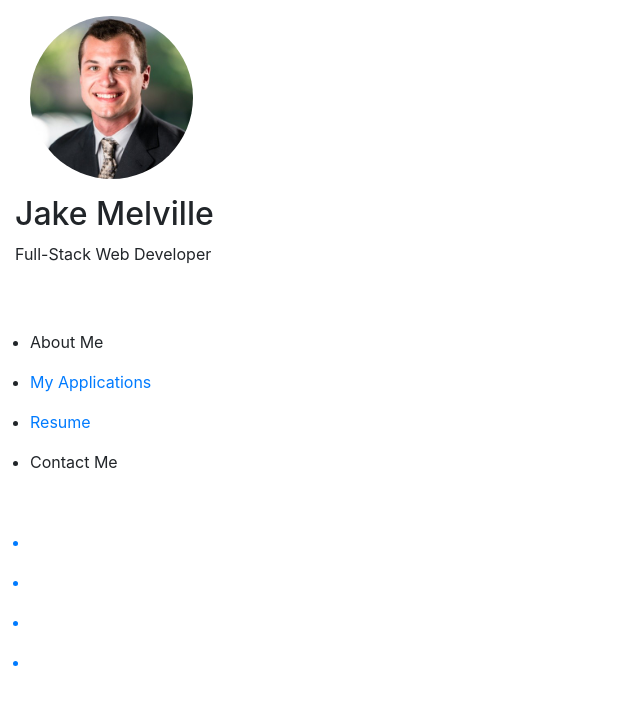
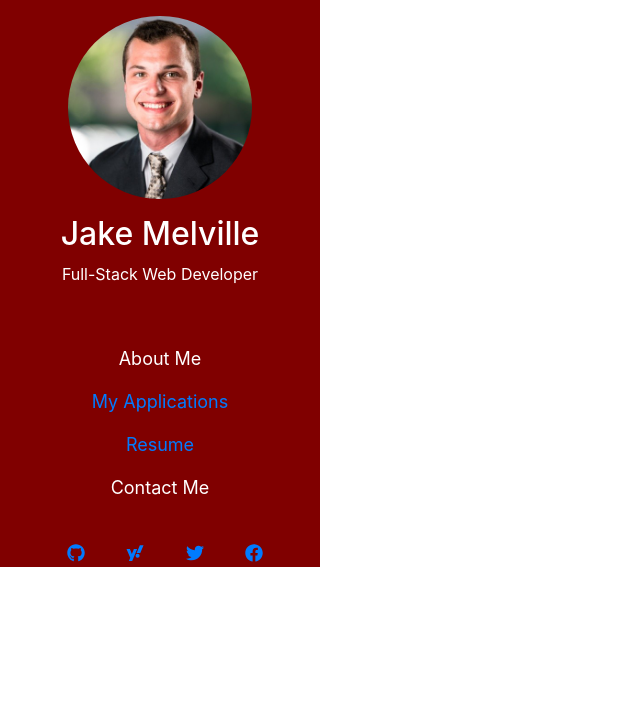
Before and after one commit to JakeMelville/portfolio-react, a React (Create React App) app in the folder portfolio/: page / in a window 1280 px wide. Shown: the top 704 px of the page, without its empty margins (0-640 px from the left). Built offline with nearby package versions, Linux system fonts and the light colour scheme; the HTML template or start-up script is replaced by a standard one.

Commit message:
created contact component and added to the aside component

```diff
--- a/portfolio/package.json
+++ b/portfolio/package.json
@@ -3,6 +3,9 @@
   "version": "0.1.0",
   "private": true,
   "dependencies": {
+    "@fortawesome/fontawesome-svg-core": "^1.2.35",
+    "@fortawesome/free-brands-svg-icons": "^5.15.3",
+    "@fortawesome/react-fontawesome": "^0.1.14",
     "@testing-library/jest-dom": "^5.11.10",
     "@testing-library/react": "^11.2.6",
     "@testing-library/user-event": "^12.8.3",
--- a/portfolio/src/components/Aside/index.js
+++ b/portfolio/src/components/Aside/index.js
@@ -1,30 +1,22 @@
 import React from 'react'
 import ProfPic from './images/profile.jpeg'
 import Nav from '../Nav'
+import Contact from '../Contact'
+import './style.css'
 
 function Aside() {
     return (
         <div>
-            <div id="side" className="col-3 h-100">
-                <img src={ProfPic} className="mt-3 col-8 rounded-circle center-block" alt=''/>
-                <h2 className="mt-3">Jake Melville</h2>
-                <p className="mb-3 pb-3">Full-Stack Web Developer</p>
+            <div id="side" className="col-3 h-100" style={{
+                backgroundColor: 'maroon'
+            }}>
+                <div className='row justify-content-center'>
+                    <img id='prof' src={ProfPic} className="mt-3 col-8 rounded-circle" alt='' />
+                </div>
+                <h2 className="mt-3 text-center">Jake Melville</h2>
+                <p className="mb-3 pb-3 text-center">Full-Stack Web Developer</p>
                 <Nav />
-                <ul className="col-12 w-100">
-                    <a href="https://github.com/JakeMelville" target="_blank">
-                        <li className="mt-2 pt-2 col-2 fa fa-github"></li>
-                    </a>
-                    <a href="mailto:jakemelville@ymail.com" target="_blank">
-                        <li className="mt-2 pt-2 col-lg-2 col-sm-1 fa fa-envelope"></li>
-                    </a>
-                    <a href="https://twitter.com/jakemelville6" target="_blank">
-                        <li className="mt-2 pt-2 col-2 fa fa-twitter"></li>
-                    </a>
-                    <a href="https://facebook.com" target="_blank">
-                        <li className="mt-2 pt-2 col-2 fa fa-facebook"></li>
-                    </a>
-
-                </ul>
+                <Contact />
             </div>
         </div>
 
--- /dev/null
+++ b/portfolio/src/components/Aside/style.css
@@ -0,0 +1,7 @@
+
+h2 {
+    color: white;
+}
+p {
+    color: white
+}
--- /dev/null
+++ b/portfolio/src/components/Contact/index.js
@@ -0,0 +1,26 @@
+import React from 'react';
+import { FontAwesomeIcon } from '@fortawesome/react-fontawesome'
+import { faGithub, faTwitter, faFacebook, faYahoo } from '@fortawesome/free-brands-svg-icons'
+import './style.css'
+
+function Contact() {
+    return (
+        <ul className="row w-100">
+            <a href="https://github.com/JakeMelville" target="_blank">
+                <li className="mt-2 pt-1 col-2"><FontAwesomeIcon icon={faGithub}/></li>
+            </a>
+            <a href="mailto:jakemelville@ymail.com" target="_blank">
+                <li className="mt-2 pt-1 col-2"><FontAwesomeIcon icon={faYahoo}/></li>
+            </a>
+            <a href="https://twitter.com/jakemelville6" target="_blank">
+                <li className="mt-2 pt-1 col-2"><FontAwesomeIcon icon={faTwitter} /></li>
+            </a>
+            <a href="https://facebook.com" target="_blank">
+                <li className="mt-2 pt-1 col-2"><FontAwesomeIcon icon={faFacebook} /></li>
+            </a>
+
+        </ul>
+    )
+}
+
+export default Contact;
--- /dev/null
+++ b/portfolio/src/components/Contact/style.css
@@ -0,0 +1,10 @@
+ul {
+    list-style-type: none;
+    color: white;
+    text-align: center;
+    justify-content: space-evenly;
+    margin: auto;
+    padding: auto;
+    font-size: 18px;
+    display: inline;
+ }
```
